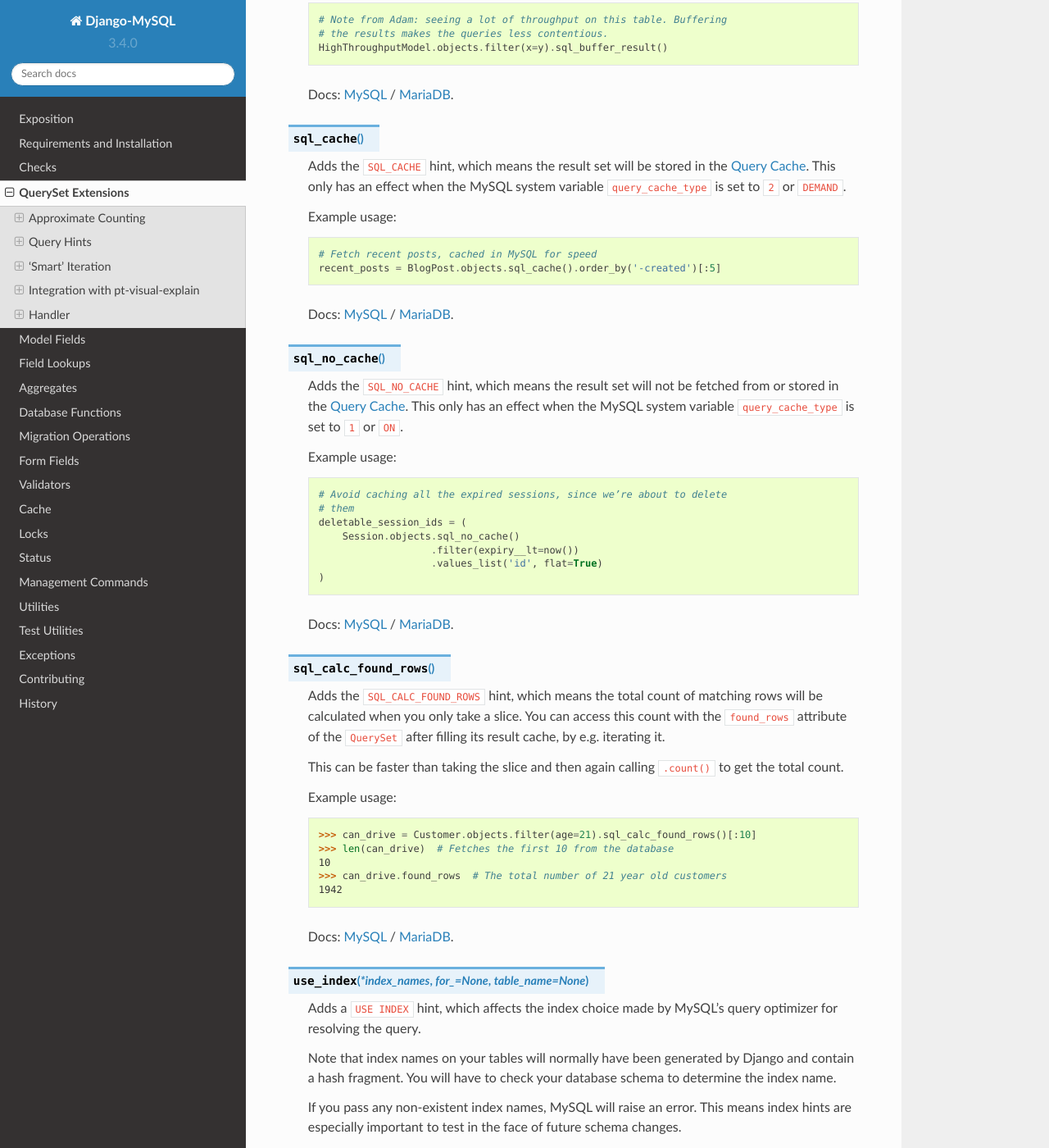
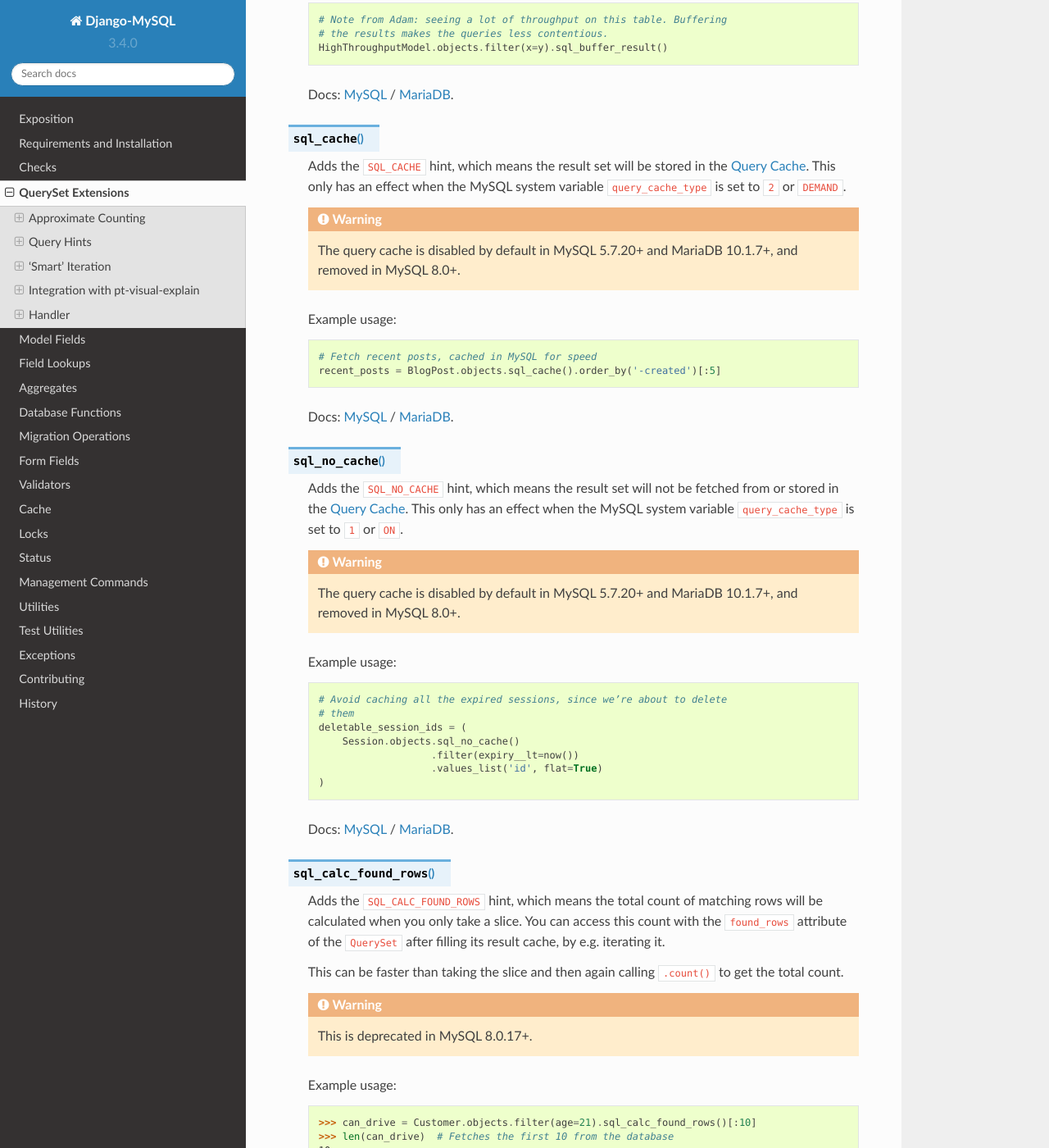
Before and after one commit to adamchainz/django-mysql, a Sphinx documentation site: the page built from docs/queryset_extensions.rst, in a window 1280 px wide and 1400 px high, scrolled down 3991 px. Shown: the whole window at 82% size. Built offline with Sphinx 7.4.7 and the Read the Docs theme 2.0.0, drawn with Linux system fonts in a browser that asks for light colours.

Commit message:
Document that some query hints are deprecated in MySQL/MariaDB
Fixes #500.

```diff
--- a/docs/queryset_extensions.rst
+++ b/docs/queryset_extensions.rst
@@ -250,6 +250,11 @@ Once you’ve done this, the following methods will work.
     an effect when the MySQL system variable ``query_cache_type`` is set to
     ``2`` or ``DEMAND``.
 
+    .. warning::
+
+        The query cache is disabled by default in MySQL 5.7.20+ and MariaDB
+        10.1.7+, and removed in MySQL 8.0+.
+
     Example usage:
 
     .. code-block:: python
@@ -269,6 +274,11 @@ Once you’ve done this, the following methods will work.
     <https://dev.mysql.com/doc/refman/en/query-cache.html>`_. This only has
     an effect when the MySQL system variable ``query_cache_type`` is set to
     ``1`` or ``ON``.
+
+    .. warning::
+
+        The query cache is disabled by default in MySQL 5.7.20+ and MariaDB
+        10.1.7+, and removed in MySQL 8.0+.
 
     Example usage:
 
@@ -296,6 +306,10 @@ Once you’ve done this, the following methods will work.
 
     This can be faster than taking the slice and then again calling
     ``.count()`` to get the total count.
+
+    .. warning::
+
+        This is deprecated in MySQL 8.0.17+.
 
     Example usage:
 
```
